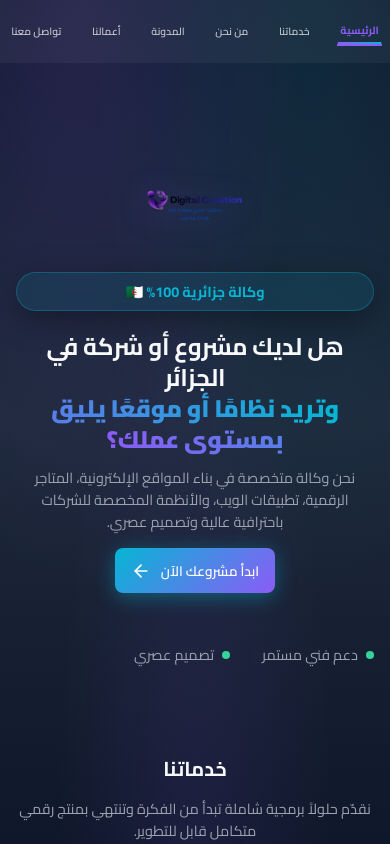
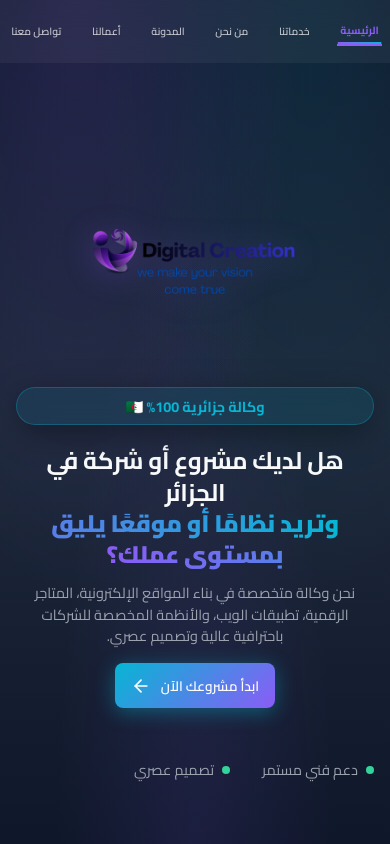
Before and after one commit to DMR-7-1/digital-creation-agency, a React (Vite) app: page / in a window 390 px wide. Shown: the top 844 px of the page. Built offline with nearby package versions, Linux system fonts and the light colour scheme.

Commit message:
Polish: Made hero logo significantly larger (220px) on mobile

```diff
--- a/src/styles/mobile.css
+++ b/src/styles/mobile.css
@@ -358,6 +358,9 @@
   /* 4. HERO LOGO: Visible & Professional */
   .mobile-hero-logo {
     display: block !important;
+    max-width: 220px !important; /* Much bigger (was 140px) */
+    width: 60% !important;
+    margin: 0 auto 1rem !important;
     animation: fadeIn 1s ease-out;
   }
 
```
